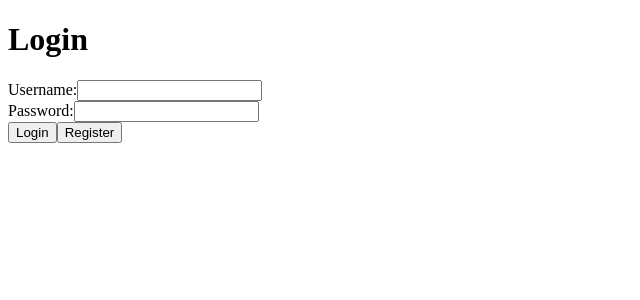
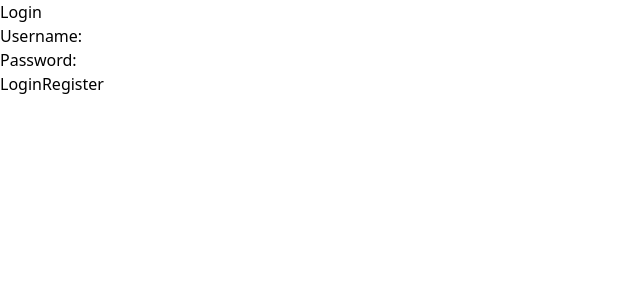
Before and after one commit to 123jsen/finance-tracker-app, a React app: page / in a window 1280 px wide. Shown: the top 300 px of the page, without its empty margins (0-640 px from the left). Built offline with nearby package versions, Linux system fonts and the light colour scheme.

Commit message:
Configure tailwind

```diff
--- a/client/App.css
+++ b/client/App.css
@@ -1,3 +1,7 @@
+@tailwind base;
+@tailwind components;
+@tailwind utilities;
+
 .error {
   color:red;
 }
--- a/package.json
+++ b/package.json
@@ -27,13 +27,17 @@
     "@babel/core": "^7.18.0",
     "@babel/preset-env": "^7.18.0",
     "@babel/preset-react": "^7.17.12",
+    "autoprefixer": "^10.4.7",
     "babel-loader": "^8.2.5",
     "concurrently": "^7.2.1",
     "css-loader": "^6.7.1",
     "file-loader": "^6.2.0",
     "html-webpack-plugin": "^5.5.0",
     "nodemon": "^2.0.16",
+    "postcss": "^8.4.14",
+    "postcss-loader": "^7.0.0",
     "style-loader": "^3.3.1",
+    "tailwindcss": "^3.0.24",
     "webpack": "^5.72.1",
     "webpack-cli": "^4.9.2",
     "webpack-dev-server": "^4.9.0"
--- /dev/null
+++ b/postcss.config.js
@@ -0,0 +1,6 @@
+module.exports = {
+  plugins: {
+    tailwindcss: {},
+    autoprefixer: {},
+  }
+}
--- /dev/null
+++ b/tailwind.config.js
@@ -0,0 +1,9 @@
+// https://tailwindcss.com/docs/installation/using-postcss
+
+module.exports = {
+  content: ["./client/**/*.{js,jsx,ts,tsx}"],
+  theme: {
+    extend: {},
+  },
+  plugins: [],
+};
--- a/webpack.config.js
+++ b/webpack.config.js
@@ -25,7 +25,7 @@ module.exports = {
       },
       {
         test: /\.css$/,
-        use: ['style-loader', 'css-loader'],
+        use: ['style-loader', 'css-loader', 'postcss-loader'],
       },
       {
         test: /\.png|svg|jpg|gif$/,
```
Also changed, not shown: 1 other file (tests, documents, lock files or other folders).
